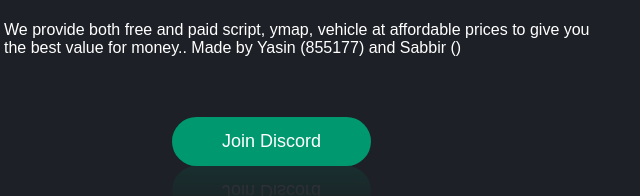
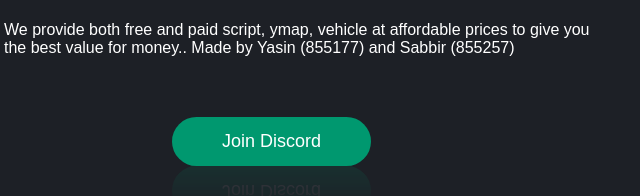
Before and after one commit to ErrorGaming-404/dpi, a plain HTML site: page index.html in a window 1280 px wide. Shown: the part 269-465 px from the top of the page, 636-1276 px from the left. Drawn offline with Linux system fonts and the light colour scheme.

Commit message:
Update index.html

```diff
--- a/index.html
+++ b/index.html
@@ -38,7 +38,7 @@
       <div class="text-container">
         <h1>Error Store</h1>
         <p>We provide both free and paid script, ymap, vehicle at affordable prices to give you the best value for money..
-          Made by Yasin (855177) and Sabbir ()
+          Made by Yasin (855177) and Sabbir (855257)
         </p>
         <a href="https://discord.gg/ZwpJmnZDAq">Join Discord</a>
       </div>
```
